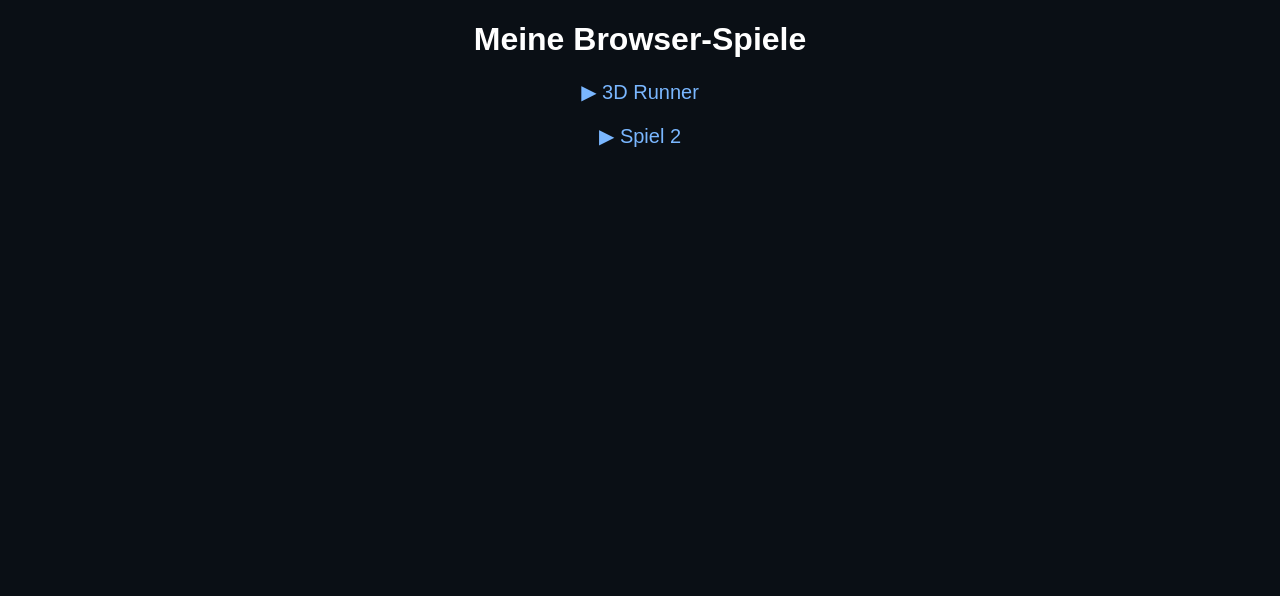
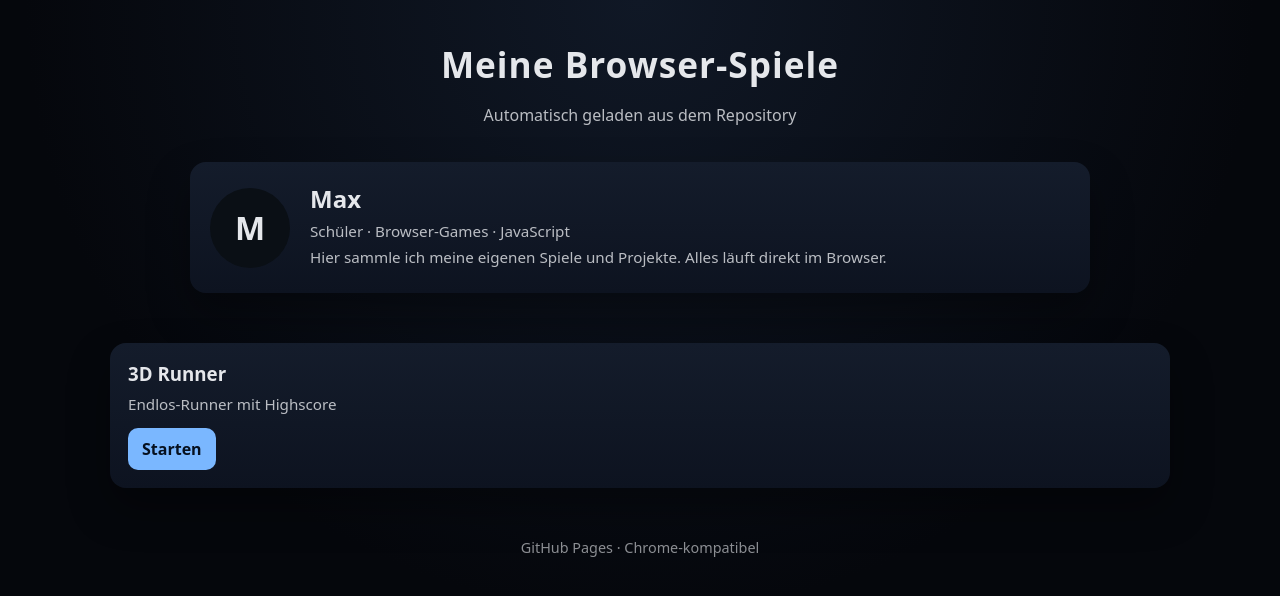
Before and after one commit to TheMaxCraft12/games, a plain HTML site: page index.html in a window 1280 px wide. Drawn offline with Linux system fonts and the light colour scheme.

Commit message:
Update index.html

```diff
--- a/index.html
+++ b/index.html
@@ -2,29 +2,117 @@
 <html lang="de">
 <head>
 <meta charset="utf-8">
+<meta name="viewport" content="width=device-width, initial-scale=1">
 <title>Meine Spiele</title>
 <style>
+:root{
+  --bg:#0a0f15;
+  --card:#111827;
+  --accent:#7ab7ff;
+  --text:#e5e7eb;
+}
+*{box-sizing:border-box}
 body{
-  background:#0a0f15;
-  color:white;
-  font-family:Arial;
+  margin:0;min-height:100vh;
+  background:radial-gradient(circle at top,#101826,#05070c 60%);
+  font-family:system-ui,Arial,Helvetica,sans-serif;
+  color:var(--text);
+}
+header{
+  padding:40px 20px 20px;
   text-align:center;
 }
-a{
-  display:block;
-  margin:20px;
-  font-size:20px;
-  color:#7ab7ff;
+header h1{margin:0;font-size:2.2rem;letter-spacing:1px}
+header p{opacity:.8}
+.profile{
+  max-width:900px;margin:0 auto 30px;padding:0 20px;
+  background:linear-gradient(180deg,#141c2b,#0d1320);
+  border-radius:16px;
+  padding:20px;
+  box-shadow:0 20px 40px rgba(0,0,0,.35);
+  display:grid;
+  grid-template-columns:80px 1fr;
+  gap:20px;
+  align-items:center;
+}
+.profile-avatar{
+  width:80px;height:80px;border-radius:50%;background:#0a0f15;
+  display:flex;align-items:center;justify-content:center;font-size:32px;font-weight:700;
+}
+.profile-info h2{margin:0}
+.profile-info p{margin:6px 0;opacity:.8;font-size:.95rem}
+main{
+  max-width:1100px;margin:0 auto;padding:20px;
+}
+.grid{
+  display:grid;gap:20px;
+  grid-template-columns:repeat(auto-fit,minmax(220px,1fr));
+}
+.card{
+  background:linear-gradient(180deg,#141c2b,#0d1320);
+  border-radius:16px;
+  padding:18px;
+  box-shadow:0 20px 40px rgba(0,0,0,.35);
+  transition:transform .2s ease, box-shadow .2s ease;
+}
+.card:hover{
+  transform:translateY(-6px);
+  box-shadow:0 30px 60px rgba(0,0,0,.5);
+}
+.card h3{margin:0 0 8px}
+.card p{margin:0 0 14px;opacity:.8;font-size:.95rem}
+.card a{
+  display:inline-block;
+  padding:10px 14px;
+  border-radius:10px;
+  background:var(--accent);
+  color:#06101f;
   text-decoration:none;
+  font-weight:600;
+}
+footer{
+  text-align:center;opacity:.6;padding:30px 10px;font-size:.9rem
 }
 </style>
 </head>
 <body>
+<header>
+  <h1>Meine Browser-Spiele</h1>
+  <p>Automatisch geladen aus dem Repository</p>
+</header>
+<section class="profile">
+  <div class="profile-avatar">M</div>
+  <div class="profile-info">
+    <h2>Max</h2>
+    <p>Schüler · Browser-Games · JavaScript</p>
+    <p>Hier sammle ich meine eigenen Spiele und Projekte. Alles läuft direkt im Browser.</p>
+  </div>
+</section>
+<main>
+  <div id="grid" class="grid"></div>
+</main>
+<footer>
+  <span>GitHub Pages · Chrome-kompatibel</span>
+</footer>
+<script>
+/* AUTOMATISCHES SPIEL-MENÜ */
+const games = [
+  { title: '3D Runner', desc: 'Endlos-Runner mit Highscore', path: 'runner/' },
+  // Hier weitere Spiele hinzufügen
+  // { title: 'Neues Spiel', desc: 'Beschreibung', path: 'spiel2/' },
+];
 
-<h1>Meine Browser-Spiele</h1>
-
-<a href="runner/">▶ 3D Runner</a>
-<a href="spiel2/">▶ Spiel 2</a>
-
+const grid = document.getElementById('grid');
+games.forEach(g => {
+  const card = document.createElement('div');
+  card.className = 'card';
+  card.innerHTML = `
+    <h3>${g.title}</h3>
+    <p>${g.desc}</p>
+    <a href="${g.path}">Starten</a>
+  `;
+  grid.appendChild(card);
+});
+</script>
 </body>
 </html>
```
